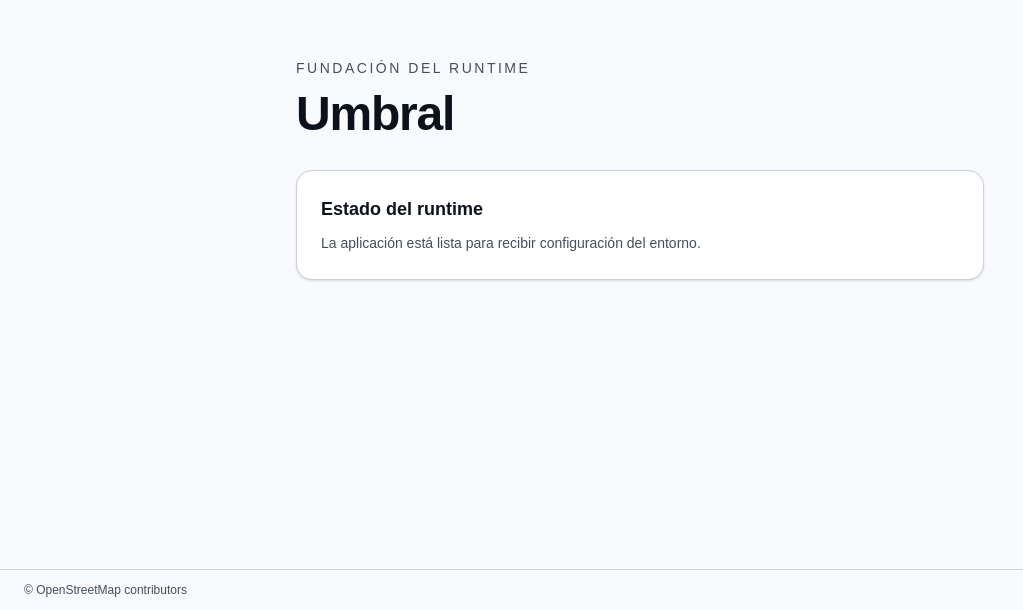
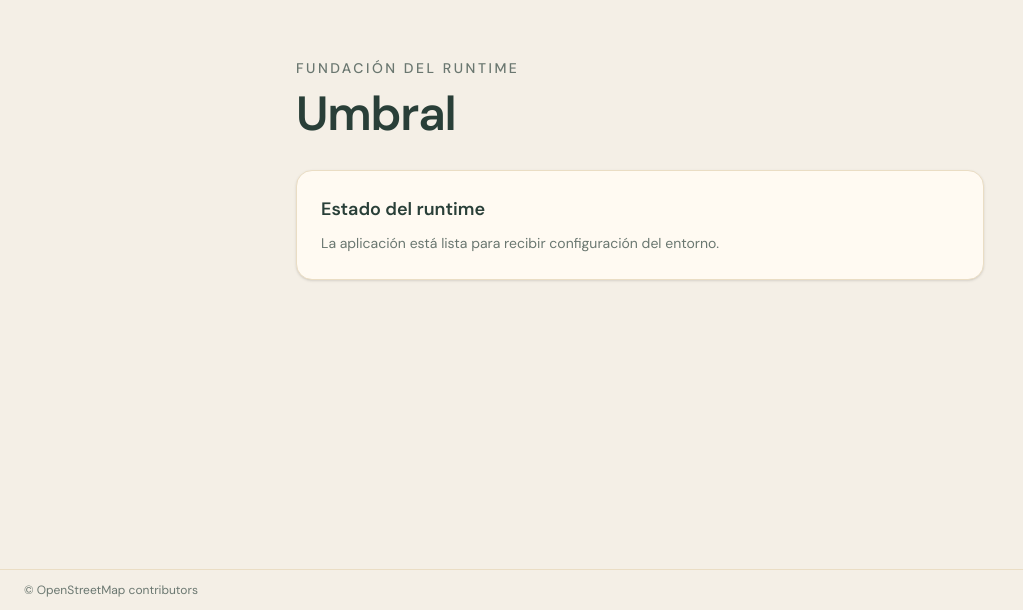
Before and after one commit to tdalverme/umbral, a Next.js app in the folder apps/web/: page / in a window 1280 px wide. Shown: the part 231-841 px from the top of the page, without its empty margins (0-1023 px from the left). Built offline with nearby package versions, Linux system fonts and the light colour scheme.

Commit message:
feat(web): install Umbral visual tokens

```diff
--- a/apps/web/src/app/globals.css
+++ b/apps/web/src/app/globals.css
@@ -3,46 +3,51 @@
 @custom-variant dark (&:is(.dark *));
 
 :root {
-  --background: oklch(0.985 0.004 260);
-  --foreground: oklch(0.18 0.02 260);
-  --card: oklch(1 0 0);
-  --card-foreground: oklch(0.18 0.02 260);
-  --popover: oklch(1 0 0);
-  --popover-foreground: oklch(0.18 0.02 260);
-  --primary: oklch(0.32 0.09 258);
-  --primary-foreground: oklch(0.98 0.01 258);
-  --secondary: oklch(0.93 0.015 258);
-  --secondary-foreground: oklch(0.24 0.04 258);
-  --muted: oklch(0.94 0.008 260);
-  --muted-foreground: oklch(0.42 0.025 260);
-  --accent: oklch(0.91 0.03 188);
-  --accent-foreground: oklch(0.2 0.04 188);
+  --brand-forest: #293F38;
+  --brand-linen: #F4EFE6;
+  --brand-terracotta: #DE6D4A;
+  --brand-sand: #D9C59F;
+  --brand-ivory: #FFFAF2;
+  --background: var(--brand-linen);
+  --foreground: var(--brand-forest);
+  --card: var(--brand-ivory);
+  --card-foreground: var(--brand-forest);
+  --popover: var(--brand-ivory);
+  --popover-foreground: var(--brand-forest);
+  --primary: var(--brand-forest);
+  --primary-foreground: var(--brand-ivory);
+  --secondary: color-mix(in srgb, var(--brand-sand) 42%, var(--brand-ivory));
+  --secondary-foreground: var(--brand-forest);
+  --muted: color-mix(in srgb, var(--brand-sand) 22%, var(--brand-ivory));
+  --muted-foreground: color-mix(in srgb, var(--brand-forest) 68%, var(--brand-linen));
+  --accent: color-mix(in srgb, var(--brand-terracotta) 18%, var(--brand-ivory));
+  --accent-foreground: var(--brand-forest);
   --destructive: oklch(0.52 0.18 25);
-  --border: oklch(0.86 0.012 260);
-  --input: oklch(0.78 0.018 260);
-  --ring: oklch(0.48 0.12 258);
+  --border: color-mix(in srgb, var(--brand-sand) 55%, var(--brand-ivory));
+  --input: color-mix(in srgb, var(--brand-sand) 65%, var(--brand-linen));
+  --ring: color-mix(in srgb, var(--brand-forest) 78%, var(--brand-sand));
   --radius: 0.75rem;
 }
 
 .dark {
-  --background: oklch(0.16 0.02 260);
-  --foreground: oklch(0.95 0.01 260);
-  --card: oklch(0.2 0.025 260);
-  --card-foreground: oklch(0.95 0.01 260);
-  --popover: oklch(0.2 0.025 260);
-  --popover-foreground: oklch(0.95 0.01 260);
-  --primary: oklch(0.78 0.13 190);
-  --primary-foreground: oklch(0.17 0.04 190);
-  --secondary: oklch(0.28 0.03 260);
-  --secondary-foreground: oklch(0.95 0.01 260);
-  --muted: oklch(0.27 0.025 260);
-  --muted-foreground: oklch(0.76 0.02 260);
-  --accent: oklch(0.3 0.06 190);
-  --accent-foreground: oklch(0.95 0.01 190);
+  --background: color-mix(in srgb, var(--brand-forest) 94%, black);
+  --foreground: var(--brand-ivory);
+  --card: color-mix(in srgb, var(--brand-forest) 90%, var(--brand-ivory));
+  --card-foreground: var(--brand-ivory);
+  --popover: color-mix(in srgb, var(--brand-forest) 90%, var(--brand-ivory));
+  --popover-foreground: var(--brand-ivory);
+  --primary: var(--brand-ivory);
+  --primary-foreground: var(--brand-forest);
+  --secondary: color-mix(in srgb, var(--brand-forest) 78%, var(--brand-sand));
+  --secondary-foreground: var(--brand-ivory);
+  --muted: color-mix(in srgb, var(--brand-forest) 82%, var(--brand-sand));
+  --muted-foreground: color-mix(in srgb, var(--brand-linen) 78%, var(--brand-forest));
+  --accent: color-mix(in srgb, var(--brand-terracotta) 28%, var(--brand-forest));
+  --accent-foreground: var(--brand-ivory);
   --destructive: oklch(0.7 0.14 25);
-  --border: oklch(0.34 0.025 260);
-  --input: oklch(0.4 0.03 260);
-  --ring: oklch(0.78 0.13 190);
+  --border: color-mix(in srgb, var(--brand-forest) 88%, var(--brand-linen));
+  --input: color-mix(in srgb, var(--brand-forest) 84%, var(--brand-sand));
+  --ring: color-mix(in srgb, var(--brand-sand) 58%, var(--brand-ivory));
 }
 
 @theme inline {
@@ -64,6 +69,8 @@
   --color-border: var(--border);
   --color-input: var(--input);
   --color-ring: var(--ring);
+  --font-sans: var(--font-sans);
+  --font-brand: var(--font-brand);
   --radius-sm: calc(var(--radius) - 0.25rem);
   --radius-md: calc(var(--radius) - 0.125rem);
   --radius-lg: var(--radius);
@@ -82,7 +89,7 @@
   min-width: 20rem;
   background: var(--background);
   color: var(--foreground);
-  font-family: Arial, Helvetica, sans-serif;
+  font-family: var(--font-sans), Arial, Helvetica, sans-serif;
 }
 
 *:focus-visible {
--- a/apps/web/src/app/layout.tsx
+++ b/apps/web/src/app/layout.tsx
@@ -1,8 +1,21 @@
 import type { Metadata } from "next";
 import type { ReactNode } from "react";
+import { DM_Sans, Fraunces } from "next/font/google";
 
 import { GlobalAttribution } from "@/components/global-attribution";
 import "./globals.css";
+
+const dmSans = DM_Sans({
+  subsets: ["latin"],
+  display: "swap",
+  variable: "--font-sans",
+});
+
+const fraunces = Fraunces({
+  subsets: ["latin"],
+  display: "swap",
+  variable: "--font-brand",
+});
 
 export const metadata: Metadata = {
   title: "Umbral",
@@ -11,7 +24,7 @@
 
 export default function RootLayout({ children }: Readonly<{ children: ReactNode }>) {
   return (
-    <html lang="es-AR">
+    <html lang="es-AR" className={`${dmSans.variable} ${fraunces.variable}`}>
       <body>
         <a className="skip-link" href="#main-content">
           Saltar al contenido principal
--- /dev/null
+++ b/apps/web/src/test/mocks/next-font-google.ts
@@ -0,0 +1,7 @@
+export function DM_Sans() {
+  return { variable: "--font-sans", className: "dm-sans-mock" };
+}
+
+export function Fraunces() {
+  return { variable: "--font-brand", className: "fraunces-mock" };
+}
--- a/apps/web/vitest.config.ts
+++ b/apps/web/vitest.config.ts
@@ -10,6 +10,7 @@
   resolve: {
     alias: {
       "@": path.resolve(webRoot, "src"),
+      "next/font/google": path.resolve(webRoot, "src/test/mocks/next-font-google.ts"),
     },
   },
   test: {
```
Also changed, not shown: 1 other file (tests, documents, lock files or other folders).
